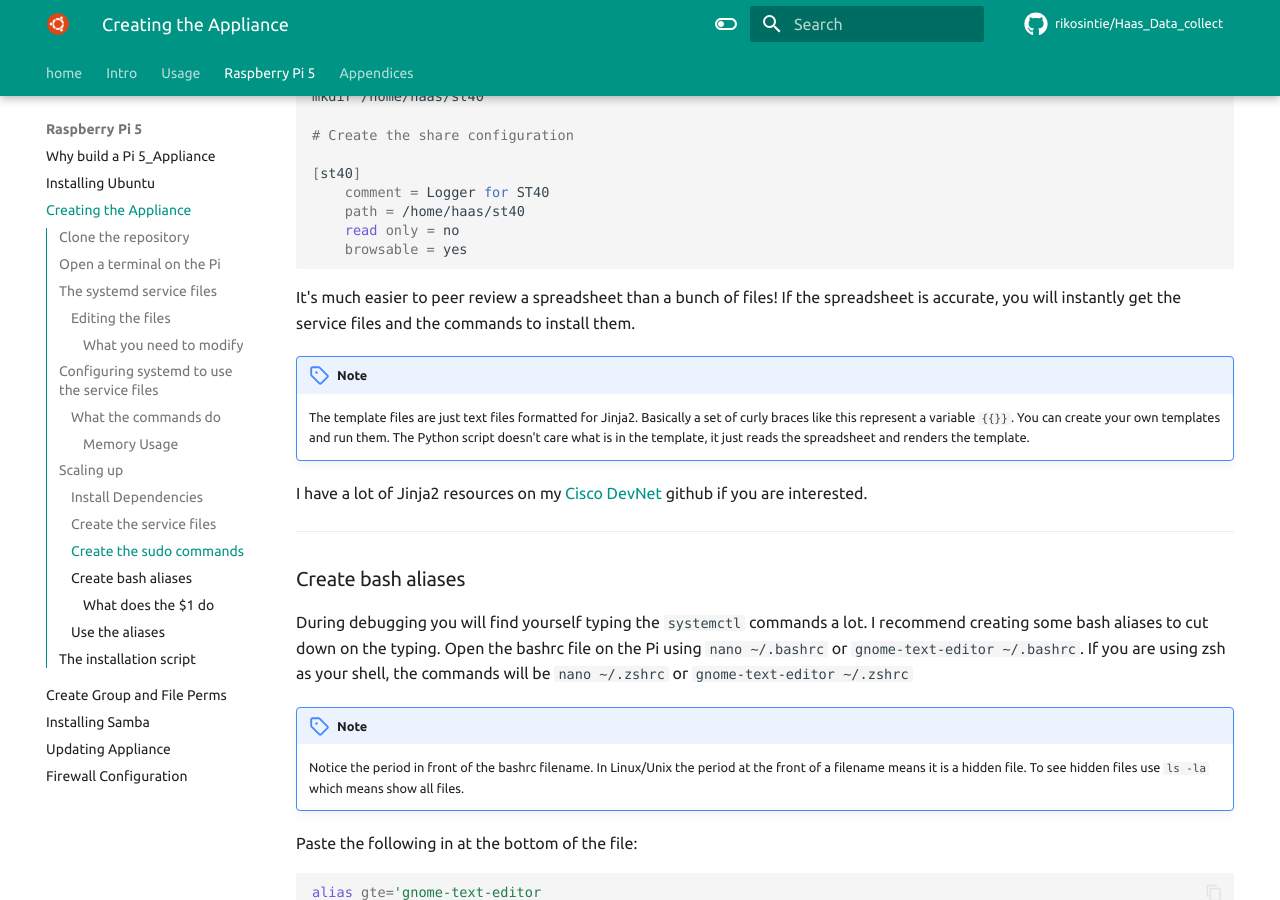
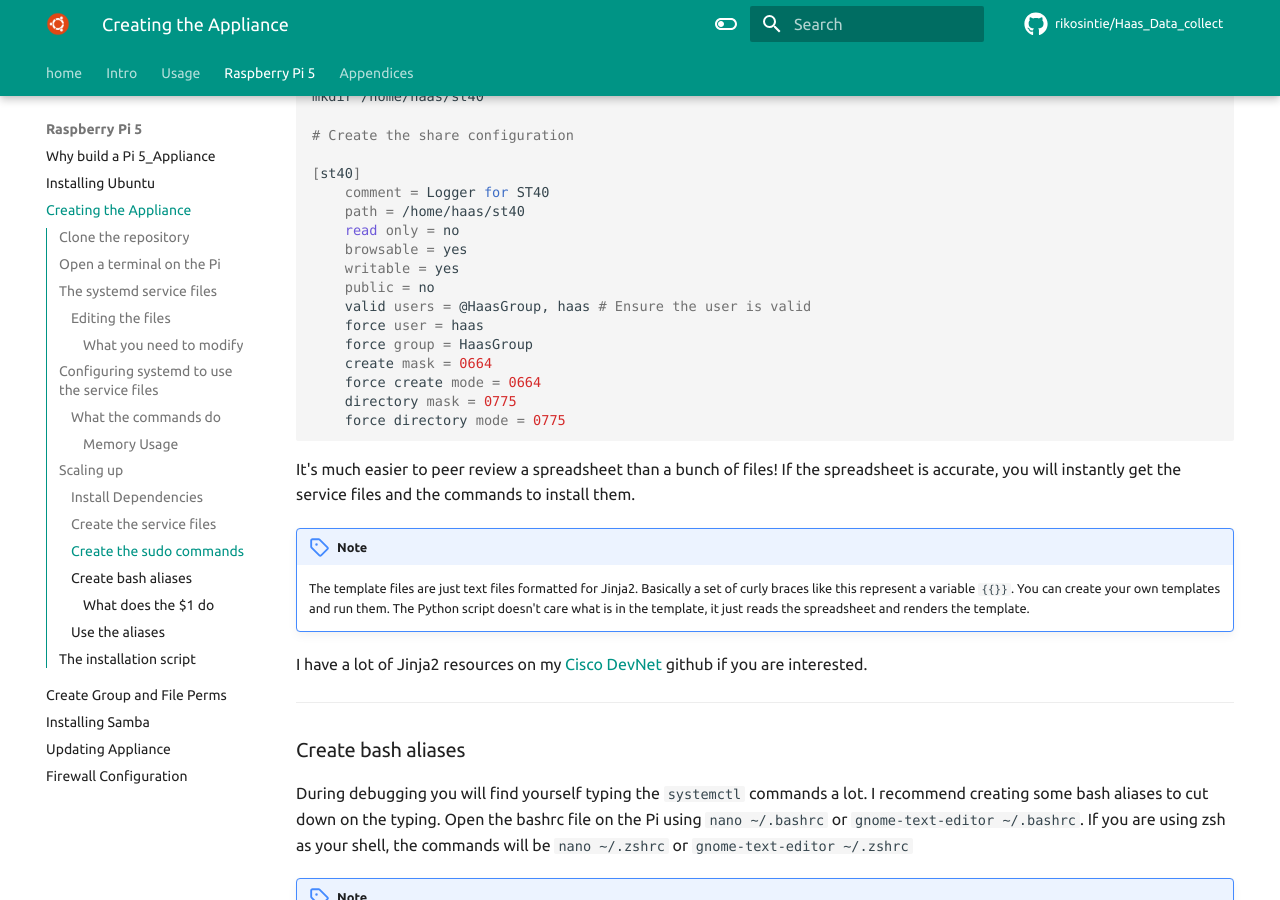
Before and after one commit to rikosintie/Haas_Data_collect, an MkDocs documentation site: the page built from docs/build_pi_5_appliance/configuring_appliance.md, in a window 1280 px wide and 900 px high, scrolled down 7195 px. Built offline with MkDocs 1.6.1 and Material for MkDocs 9.7.7, drawn with Linux system fonts in a browser that asks for light colours; some web fonts are replaced; comment, search, counter and statistics services are not loaded; some of the changed text lies outside the part shown.

Commit message:
Git Title: Formatting for clarity

````diff
--- a/docs/build_pi_5_appliance/configuring_appliance.md
+++ b/docs/build_pi_5_appliance/configuring_appliance.md
@@ -39,7 +39,7 @@
 - Verify using `pwd` which is `print working directory` in Linux. You should see:
 
 ```bash
-╭─haas@ubuntu-server ~
+╭─haas@haas ~
 ╰─$ pwd
 /home/haas
 ```
@@ -166,7 +166,7 @@
 ```
 
 ```unixconfig hl_lines="2" title="Status of the st40.service"
-╭─haas@ubuntu-server ~
+╭─haas@haas ~
 ╰─$ sudo systemctl status st40.service
 ● st40.service - Haas Python logger for ST40
      Loaded: loaded (/etc/systemd/system/st40.service; enabled; preset: enabled)
@@ -226,9 +226,9 @@
 
 | description   -  | username | ip_address    |  name |
 |------------------|----------|---------------|-------|
-| Logger for ST40  | haas | 192.168.0.140 | st40  |
-| Logger for ST30  | haas | 192.168.0.141 | st30  |
-| Logger for ST30L | haas | 192.168.0.142 | st30l |
+| Logger for ST40  | haas     | 192.168.0.140 | st40  |
+| Logger for ST30  | haas     | 192.168.0.141 | st30  |
+| Logger for ST30L | haas     | 192.168.0.142 | st30l |
 
 ----------------------------------------------------------------
 
@@ -279,6 +279,15 @@
     path = /home/haas/st40
     read only = no
     browsable = yes
+    writable = yes
+    public = no
+    valid users = @HaasGroup, haas # Ensure the user is valid
+    force user = haas
+    force group = HaasGroup
+    create mask = 0664
+    force create mode = 0664
+    directory mask = 0775
+    force directory mode = 0775
 ```
 
 It's much easier to peer review a spreadsheet than a bunch of files! If the spreadsheet is accurate, you will instantly get the service files and the commands to install them.
````
